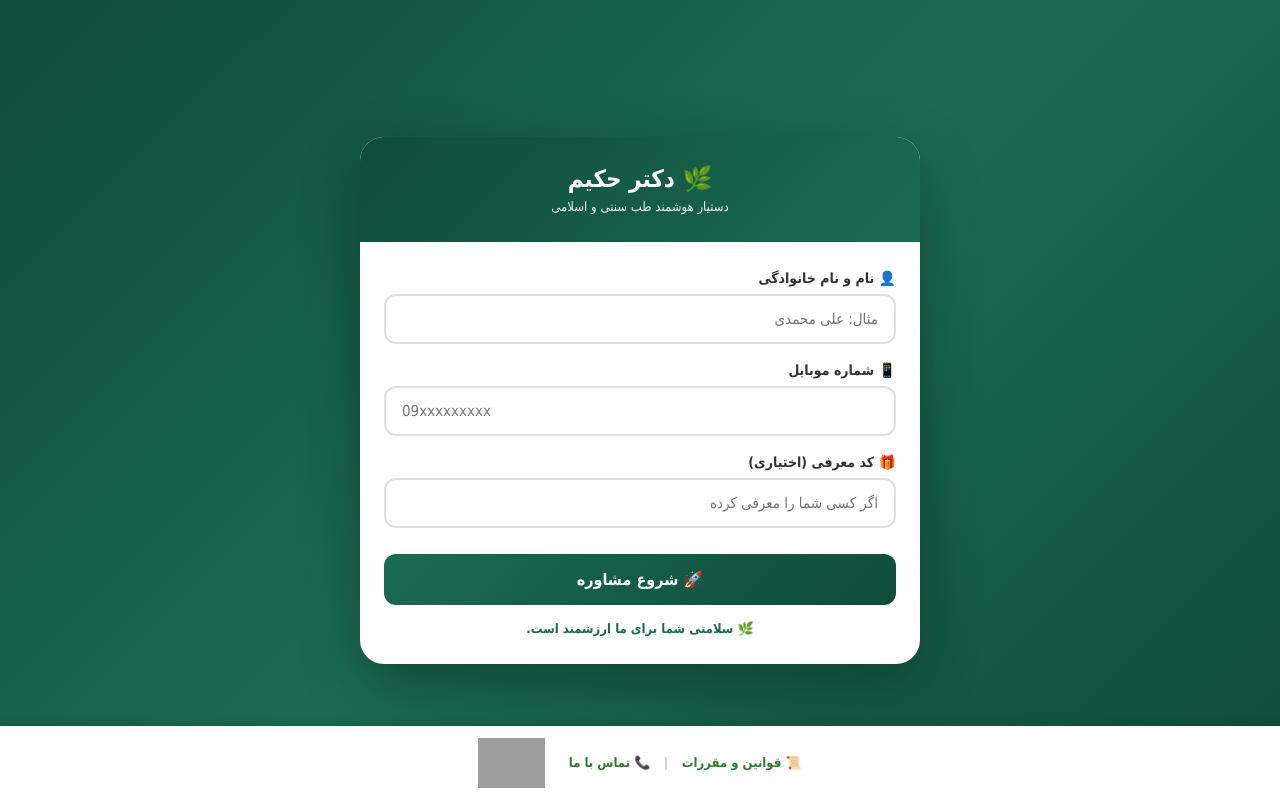
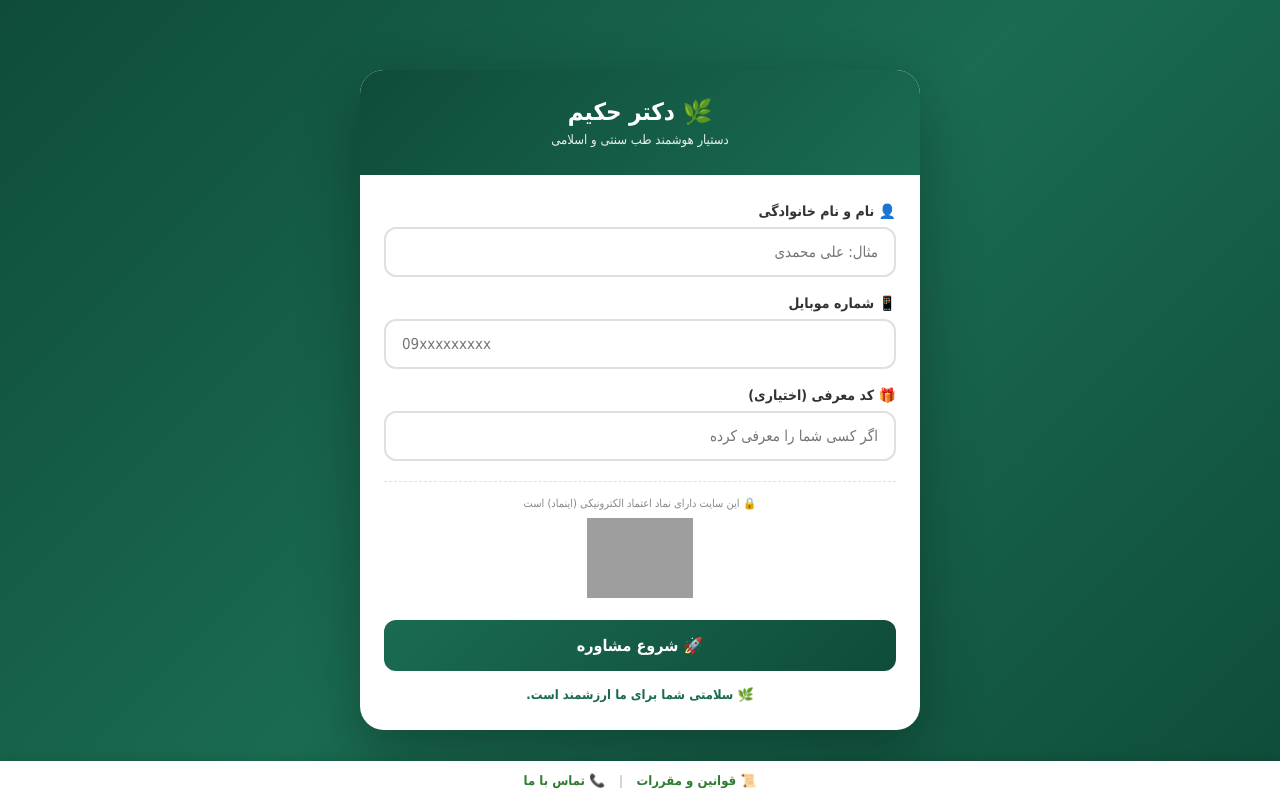
Before and after one commit to tebsonnati1379-eng/teb-ai, a plain HTML site: page chat.html in a window 1280 px wide. Drawn offline with Linux system fonts and the light colour scheme; grey boxes are pictures that could not be loaded.

Commit message:
Add files via upload

```diff
--- a/chat.html
+++ b/chat.html
@@ -145,6 +145,13 @@ body { background: linear-gradient(135deg, #0f4c3a 0%, #1a6b52 50%, #0f4c3a 100%
                 <label>🎁 کد معرفی (اختیاری)</label>
                 <input type="text" id="reg-ref" placeholder="اگر کسی شما را معرفی کرده">
             </div>
+            <!-- نماد اعتماد الکترونیکی (اینماد) -->
+<div style="text-align:center; margin: 20px 0 10px; padding-top: 15px; border-top: 1px dashed #e0e0e0;">
+    <p style="font-size:11px; color:#888; margin-bottom:8px;">🔒 این سایت دارای نماد اعتماد الکترونیکی (اینماد) است</p>
+    <a referrerpolicy='origin' target='_blank' href='https://trustseal.enamad.ir/?id=8003734&Code=JKwm29txUmgxvERcdfTu2Z9hBJP7nWSl' style="display:inline-block;">
+        <img referrerpolicy='origin' src='https://trustseal.enamad.ir/logo.aspx?id=8003734&Code=JKwm29txUmgxvERcdfTu2Z9hBJP7nWSl' alt='اینماد' style='cursor:pointer; height:80px; width:auto;' code='JKwm29txUmgxvERcdfTu2Z9hBJP7nWSl'>
+    </a>
+</div>
             <button class="btn" id="btn-register">🚀 شروع مشاوره</button>
             <p style="text-align:center;font-size:13px;color:#1a6b52;margin-top:16px;font-weight:600;">🌿 سلامتی شما برای ما ارزشمند است.</p>
         </div>
@@ -690,7 +697,6 @@ feedbackModal.addEventListener('click', function(e) {
   <a href="/terms" style="color:#2e7d32 !important;text-decoration:none !important;margin:0 10px !important;font-weight:bold !important;">📜 قوانین و مقررات</a>
   <span style="color:#aaa !important;">|</span>
   <a href="/contact" style="color:#2e7d32 !important;text-decoration:none !important;margin:0 10px !important;font-weight:bold !important;">📞 تماس با ما</a>
-<a referrerpolicy='origin' target='_blank' href='https://trustseal.enamad.ir/?id=8003734&Code=JKwm29txUmgxvERcdfTu2Z9hBJP7nWSl' style="margin:0 10px;"><img referrerpolicy='origin' src='https://trustseal.enamad.ir/logo.aspx?id=8003734&Code=JKwm29txUmgxvERcdfTu2Z9hBJP7nWSl' alt='اینماد' style='cursor:pointer;height:50px;vertical-align:middle;' code='JKwm29txUmgxvERcdfTu2Z9hBJP7nWSl'></a>
 </div>
 </body>
 </html>
```
